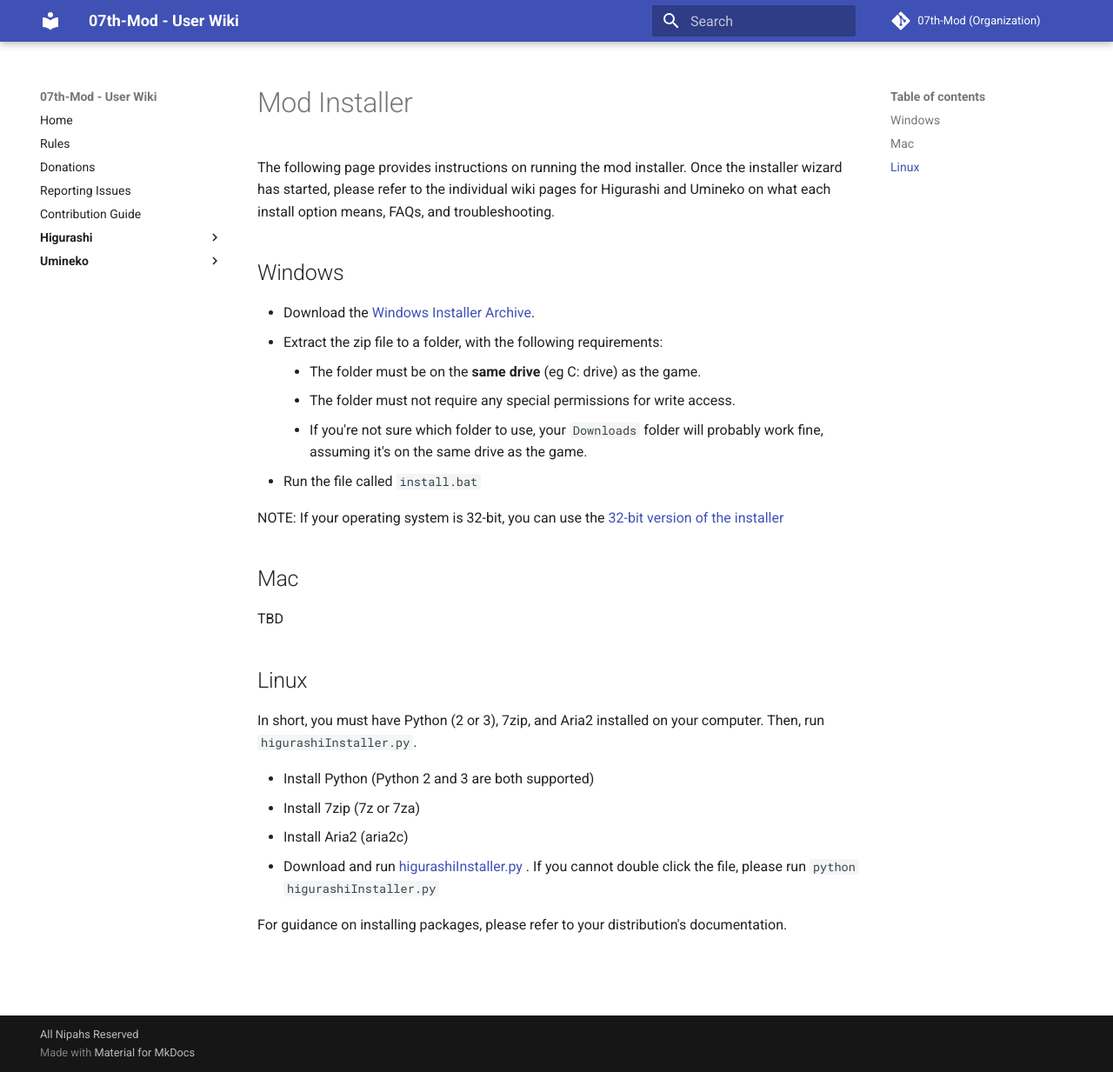
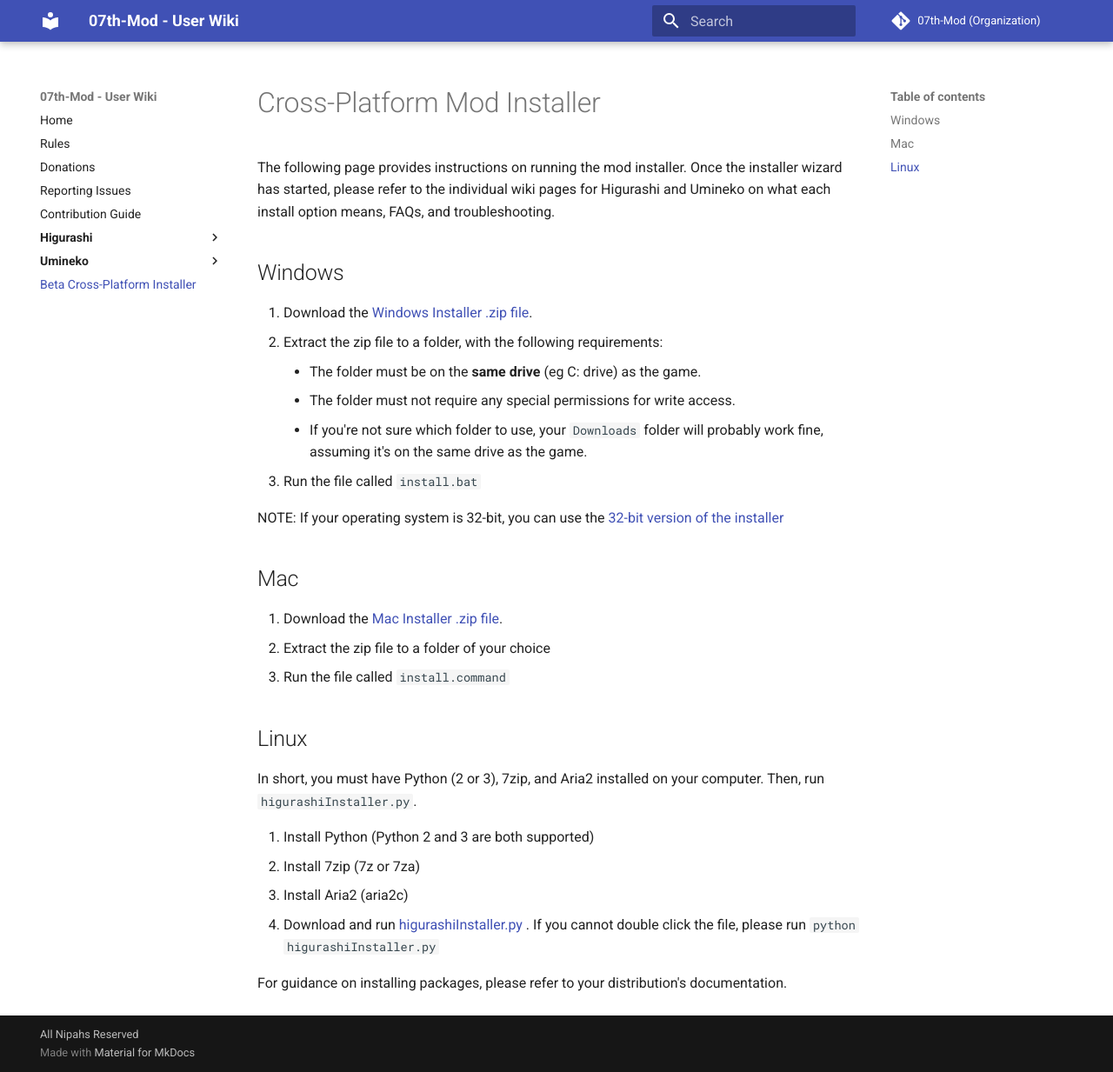
Before and after one commit to 07th-mod/wiki, an MkDocs documentation site: the page built from docs/Mod-Installer.md, in a window 1280 px wide and 1233 px high. Shown: the whole window at 87% size. Built offline with MkDocs 1.6.1 and Material for MkDocs 9.7.7, drawn with Linux system fonts in a browser that asks for light colours.

Commit message:
mod installer page: Add mac install instructions and update formatting

```diff
--- a/docs/Mod-Installer.md
+++ b/docs/Mod-Installer.md
@@ -1,29 +1,31 @@
-# Mod Installer
+# Cross-Platform Mod Installer
 
 The following page provides instructions on running the mod installer. Once the installer wizard has started, please refer to the individual wiki pages for Higurashi and Umineko on what each install option means, FAQs, and troubleshooting.
 
 ## Windows
 
-- Download the [Windows Installer Archive](http://07th-mod.com/installer/python/higu_win_installer.zip).
-- Extract the zip file to a folder, with the following requirements:
+1. Download the [Windows Installer .zip file](http://07th-mod.com/installer/python/higu_win_installer.zip).
+2. Extract the zip file to a folder, with the following requirements:
     - The folder must be on the  **same drive** (eg C: drive) as the game.
     - The folder must not require any special permissions for write access.
     - If you're not sure which folder to use, your `Downloads` folder will probably work fine, assuming it's on the same drive as the game.
-- Run the file called `install.bat`
+3. Run the file called `install.bat`
 
 NOTE: If your operating system is 32-bit, you can use the [32-bit version of the installer](http://07th-mod.com/installer/python/higu_win_installer.zip)
 
 ## Mac
 
-TBD
+1. Download the [Mac Installer .zip file](http://07th-mod.com/installer/python/higu_mac_installer.zip).
+2. Extract the zip file to a folder of your choice
+3. Run the file called `install.command`
 
 ## Linux
 
 In short, you must have Python (2 or 3), 7zip, and Aria2 installed on your computer. Then, run `higurashiInstaller.py`.
 
-- Install Python (Python 2 and 3 are both supported)
-- Install 7zip (7z or 7za)
-- Install Aria2 (aria2c)
-- Download and run [higurashiInstaller.py](https://raw.githubusercontent.com/07th-mod/resources/master/higurashiInstaller.py) . If you cannot double click the file, please run `python higurashiInstaller.py`
+1. Install Python (Python 2 and 3 are both supported)
+2. Install 7zip (7z or 7za)
+3. Install Aria2 (aria2c)
+4. Download and run [higurashiInstaller.py](https://raw.githubusercontent.com/07th-mod/resources/master/higurashiInstaller.py) . If you cannot double click the file, please run `python higurashiInstaller.py`
 
 For guidance on installing packages, please refer to your distribution's documentation.
--- a/mkdocs.yml
+++ b/mkdocs.yml
@@ -23,4 +23,5 @@
         - Voices-only Patch: Umineko/Umineko-Part-1.1---Voices-only-Patch.md
         - FAQ/Troubleshooting: Umineko/Umineko-Part-0-TroubleShooting-and-FAQ.md
         - Other Install Configurations: Umineko/Umineko-Part-2-Other-Install-Configurations.md
+    - Beta Cross-Platform Installer: Mod-Installer.md
 theme: material
```
